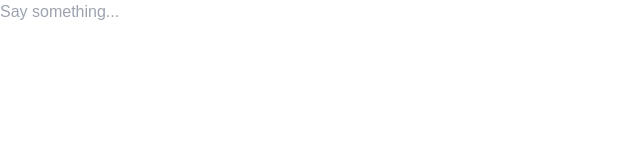
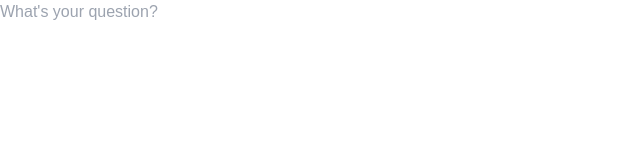
Before and after one commit to O-K-G/ai-app, a Next.js app: page / in a window 1280 px wide. Shown: the top 160 px of the page, without its empty margins (0-640 px from the left). Built offline with nearby package versions, Linux system fonts and the light colour scheme.

Commit message:
refactor: base structure

```diff
--- a/eslint.config.mjs
+++ b/eslint.config.mjs
@@ -1,8 +1,6 @@
 import { dirname } from "path";
 import { fileURLToPath } from "url";
 import { FlatCompat } from "@eslint/eslintrc";
-
-// TODO: JSXA11Y
 
 const __filename = fileURLToPath(import.meta.url);
 const __dirname = dirname(__filename);
--- a/package.json
+++ b/package.json
@@ -21,7 +21,7 @@
     "@types/node": "^20",
     "@types/react": "^19",
     "@types/react-dom": "^19",
-    "eslint": "^9",
+    "eslint": "^9.17.0",
     "eslint-config-next": "15.1.3",
     "postcss": "^8",
     "tailwindcss": "^3.4.1",
--- a/src/app/layout.tsx
+++ b/src/app/layout.tsx
@@ -1,4 +1,5 @@
 // import type { Metadata } from "next";
+import React from "react";
 import "./globals.css";
 
 export default function RootLayout({
@@ -8,7 +9,7 @@ export default function RootLayout({
 }>) {
   return (
     <html lang="en">
-      <body className={`antialiased`}>{children}</body>
+      <body className="antialiased">{children}</body>
     </html>
   );
 }
--- a/src/app/page.tsx
+++ b/src/app/page.tsx
@@ -1,28 +1,21 @@
 "use client";
 
-import { useChat } from "ai/react";
+import AssistantContextProvider from "@components/AssistantContextProvider";
+import Messages from "@components/Messages";
+import Form from "@components/Form";
+import Input from "@components/Input";
 
-export default function Chat() {
-  const { messages, input, handleInputChange, handleSubmit } = useChat();
+export default function Home() {
   return (
-    <main>
-      <div className="flex flex-col w-full max-w-md py-24 mx-auto stretch">
-        {messages.map((m) => (
-          <div key={m.id} className="whitespace-pre-wrap">
-            {m.role === "user" ? "User: " : "AI: "}
-            {m.content}
-          </div>
-        ))}
-
-        <form onSubmit={handleSubmit}>
-          <input
-            className="fixed bottom-0 w-full max-w-md p-2 mb-8 border border-gray-300 rounded shadow-xl"
-            value={input}
-            placeholder="Say something..."
-            onChange={handleInputChange}
-          />
-        </form>
-      </div>
-    </main>
+    <AssistantContextProvider>
+      <main>
+        <div className="flex flex-col w-full max-w-md py-24 mx-auto stretch">
+          <Messages />
+          <Form>
+            <Input />
+          </Form>
+        </div>
+      </main>
+    </AssistantContextProvider>
   );
 }
--- /dev/null
+++ b/src/components/AssistantContextProvider.tsx
@@ -0,0 +1,25 @@
+import { AssistantContextProviderProps } from "@constants/interfaces";
+import { createContext } from "react";
+import { useChat } from "ai/react";
+
+/** This component is the app's context with all the chat data. */
+
+export const AssistantContext = createContext({
+  messages: [],
+  input: "",
+  handleInputChange: () => null,
+  handleSubmit: () => null,
+});
+
+export default function AssistantContextProvider({
+  children,
+}: AssistantContextProviderProps) {
+  const chatData = useChat();
+
+  return (
+    // FIXME: type
+    <AssistantContext.Provider value={chatData as never}>
+      {children}
+    </AssistantContext.Provider>
+  );
+}
--- /dev/null
+++ b/src/components/Form.tsx
@@ -0,0 +1,9 @@
+import { AssistantContext } from "@components/AssistantContextProvider";
+import { FormProps } from "@constants/interfaces";
+import { useContext } from "react";
+
+export default function Form({ children }: FormProps) {
+  const { handleSubmit } = useContext(AssistantContext);
+
+  return <form onSubmit={handleSubmit}>{children}</form>;
+}
--- /dev/null
+++ b/src/components/Input.tsx
@@ -0,0 +1,18 @@
+import { InputProps } from "@constants/interfaces";
+import { AssistantContext } from "@components/AssistantContextProvider";
+import { useContext } from "react";
+
+const PLACEHOLDER_DEFAULT_VALUE = "What's your question?";
+
+export default function Input({ placeholderValue }: InputProps) {
+  const { input, handleInputChange } = useContext(AssistantContext);
+
+  return (
+    <input
+      className="fixed bottom-0 w-full max-w-md p-2 mb-8 border border-gray-300 rounded shadow-xl"
+      value={input || ""}
+      placeholder={placeholderValue || PLACEHOLDER_DEFAULT_VALUE}
+      onChange={handleInputChange}
+    />
+  );
+}
--- /dev/null
+++ b/src/components/Message.tsx
@@ -0,0 +1,18 @@
+import { MessageProps } from "@constants/interfaces";
+
+const USER_NAME = "You: ";
+const ASSISTANT_NAME = "Mr. Visa-bot: ";
+
+export default function Message({ role, content }: MessageProps) {
+  const speaker = {
+    user: USER_NAME,
+    assistant: ASSISTANT_NAME,
+  };
+
+  return (
+    <div className="flex items-start justify-start whitespace-pre-wrap">
+      <span>{speaker[role as keyof typeof speaker]}</span>
+      <span>{content}</span>
+    </div>
+  );
+}
--- /dev/null
+++ b/src/components/Messages.tsx
@@ -0,0 +1,17 @@
+import { AssistantContext } from "@components/AssistantContextProvider";
+import { useContext } from "react";
+import Message from "@components/Message";
+
+export default function Messages() {
+  const { messages } = useContext(AssistantContext);
+
+  return messages.map((message) => {
+    const { id, role, content } = message || {};
+
+    if (messages.length > 0) {
+      return <Message key={id} role={role} content={content} />;
+    }
+
+    return null;
+  });
+}
--- /dev/null
+++ b/src/constants/interfaces.tsx
@@ -0,0 +1,18 @@
+import { ReactNode } from "react";
+
+export interface AssistantContextProviderProps {
+  children: ReactNode;
+}
+
+export interface FormProps {
+  children: ReactNode;
+}
+
+export interface InputProps {
+  placeholderValue?: string;
+}
+
+export interface MessageProps {
+  role: string;
+  content: string;
+}
--- a/tsconfig.json
+++ b/tsconfig.json
@@ -19,7 +19,9 @@
       }
     ],
     "paths": {
-      "@/*": ["./src/*"]
+      "@/*": ["./src/*"],
+      "@components/*": ["./src/components/*"],
+      "@constants/*": ["./src/constants/*"]
     }
   },
   "include": ["next-env.d.ts", "**/*.ts", "**/*.tsx", ".next/types/**/*.ts"],
```
Also changed, not shown: 1 other file (tests, documents, lock files or other folders).
